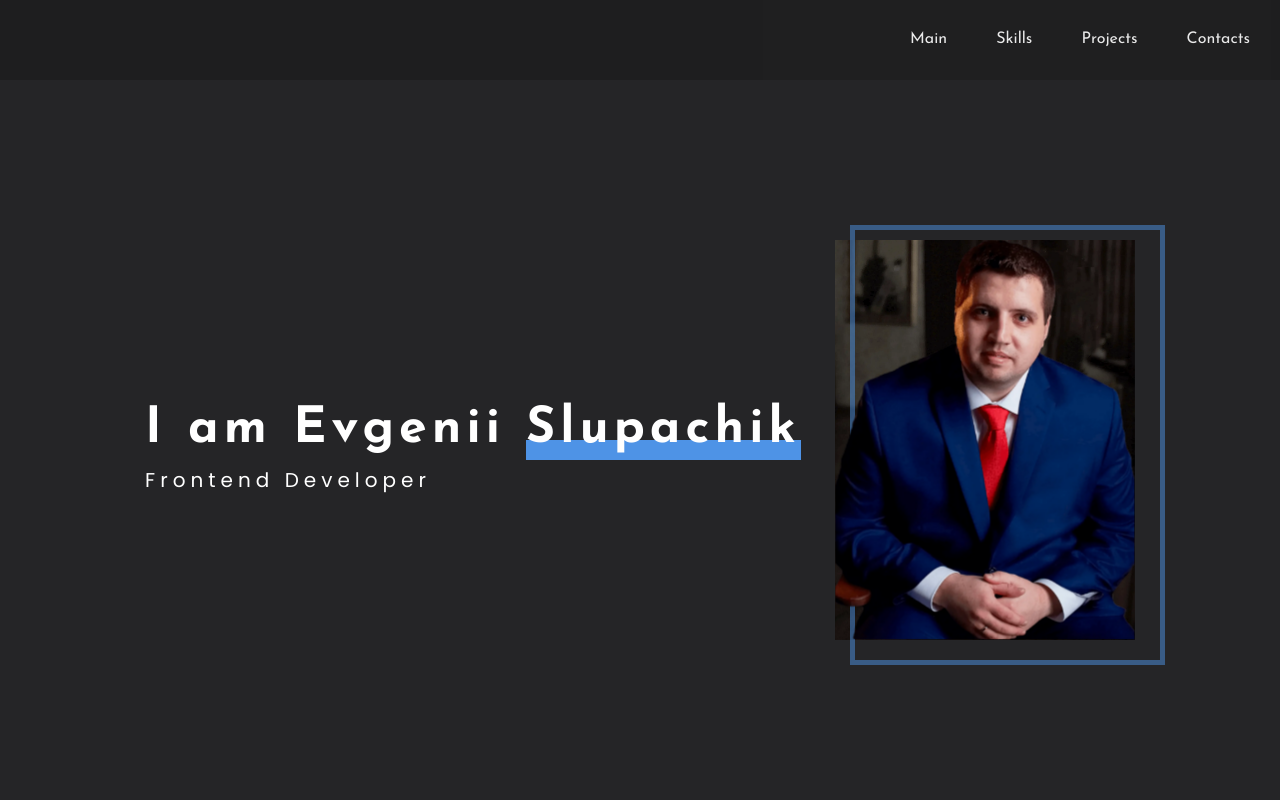
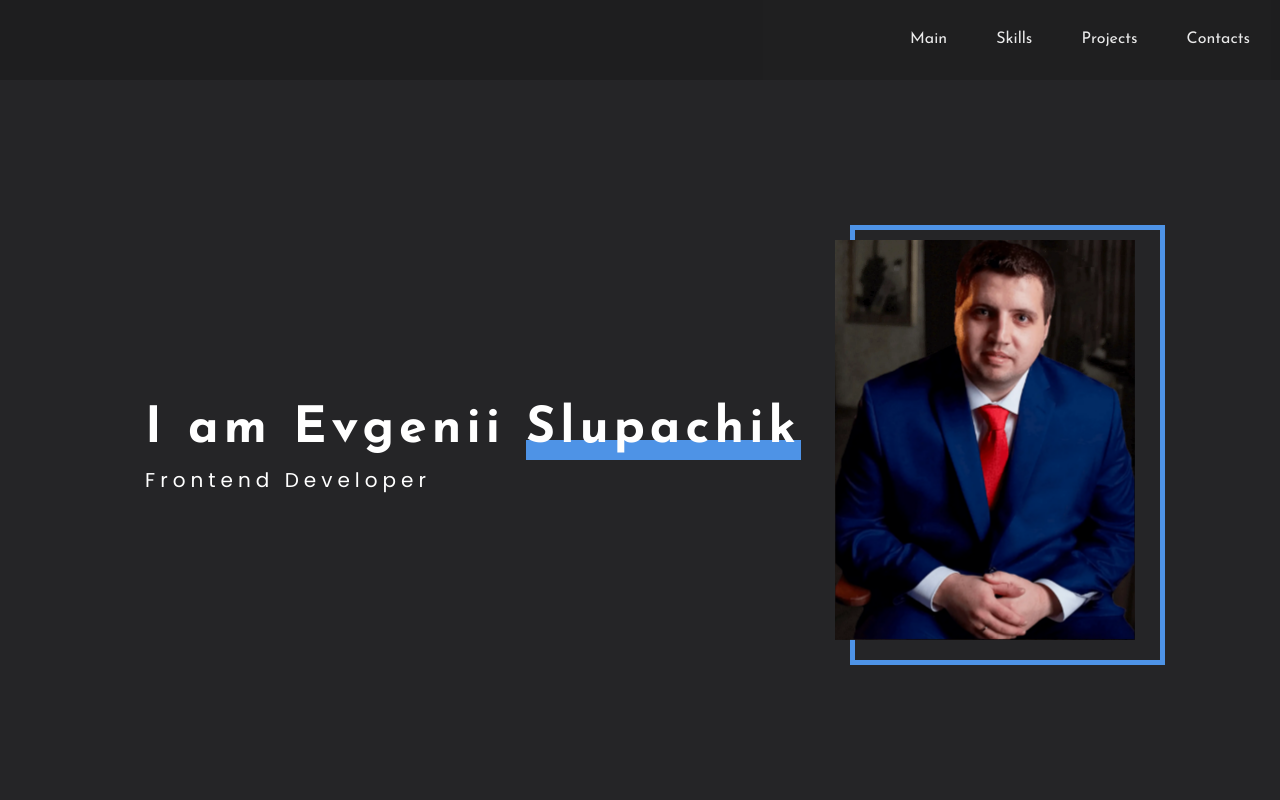
Before and after one commit to MrEvgeniy1989/portfolio, a React (Create React App) app: page / in a window 1280 px wide. Shown: the top 800 px of the page. Built offline with nearby package versions, Linux system fonts and the light colour scheme.

Commit message:
refactor: Исправил рамку для фото.

```diff
--- a/src/main/Main.module.scss
+++ b/src/main/Main.module.scss
@@ -68,6 +68,26 @@
       }
     }
 
+    .photoFrame {
+      position: relative;
+      z-index: 1;
+      width: 300px;
+      height: 400px;
+
+      &::before {
+        content: '';
+
+        position: absolute;
+        z-index: -1;
+        top: -15px;
+        left: 15px;
+
+        width: 105%;
+        height: 110%;
+
+        border: 5px solid $primaryColor;
+      }
+
       .parallaxEffectImg {
         position: relative;
         z-index: 1;
@@ -76,6 +96,25 @@
 
         width: 300px;
         height: 400px;
+
+        background-image: url('../assets/images/photoBackground.webp');
+        background-repeat: no-repeat;
+        background-size: cover;
+
+        .photo {
+          transform: translateZ(30px) scale(0.96);
+          width: 100%;
+          height: 100%;
+          object-fit: cover;
+        }
+      }
+
+      .mobilePhotoBackground {
+        position: relative;
+        z-index: 1;
+
+        width: 260px;
+        height: 360px;
 
         background-image: url('../assets/images/photoBackground.webp');
         background-repeat: no-repeat;
@@ -92,51 +131,14 @@
           width: 105%;
           height: 110%;
 
-        border: 5px solid rgb(78 147 230 / 50%);
-      }
-
-      .photo {
-        transform: translateZ(30px) scale(0.96);
-
-        width: 100%;
-        height: 100%;
-        margin-left: 0;
-
-        object-fit: cover;
-      }
-    }
-
-    .mobilePhotoBackground {
-      position: relative;
-      z-index: 1;
-
-      width: 260px;
-      height: 360px;
-
-      background-image: url('../assets/images/photoBackground.webp');
-      background-repeat: no-repeat;
-      background-size: cover;
-
-      transition: 0.5s;
-
-      &::before {
-        content: '';
-
-        position: absolute;
-        z-index: -1;
-        top: -15px;
-        left: 15px;
-
-        width: 105%;
-        height: 110%;
-
-        border: 5px solid rgb(78 147 230 / 50%);
+          border: 5px solid $primaryColor;
         }
 
         .mobilePhoto {
           width: 100%;
           height: 100%;
           object-fit: cover;
+        }
       }
     }
 
--- a/src/main/Main.tsx
+++ b/src/main/Main.tsx
@@ -29,6 +29,7 @@ export const Main = () => {
           </h1>
         </div>
 
+        <div className={style.photoFrame}>
           {window.innerWidth > 1230 ? (
             <Tilt
               className={style.parallaxEffectImg}
@@ -48,5 +49,6 @@ export const Main = () => {
           )}
         </div>
       </div>
+    </div>
   )
 }
```
Lines whose indentation alone changed are shown as unchanged.
